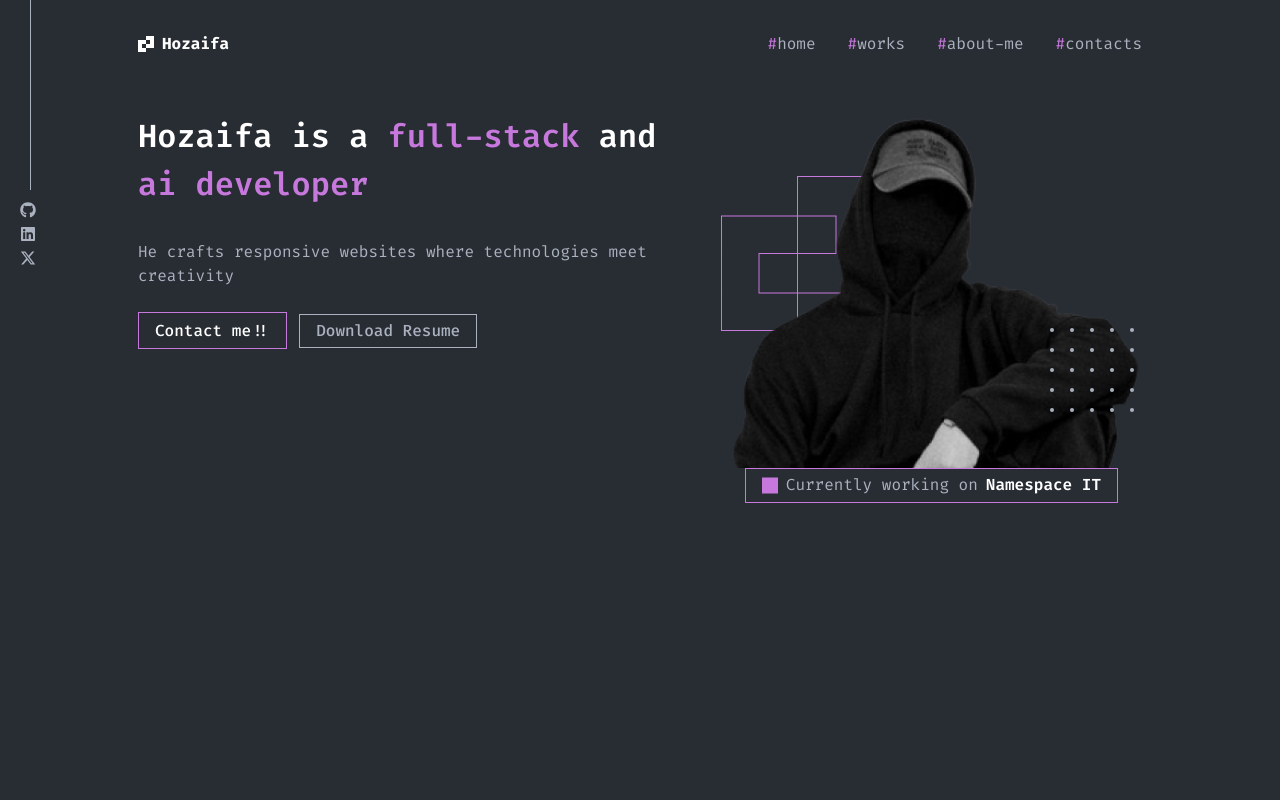
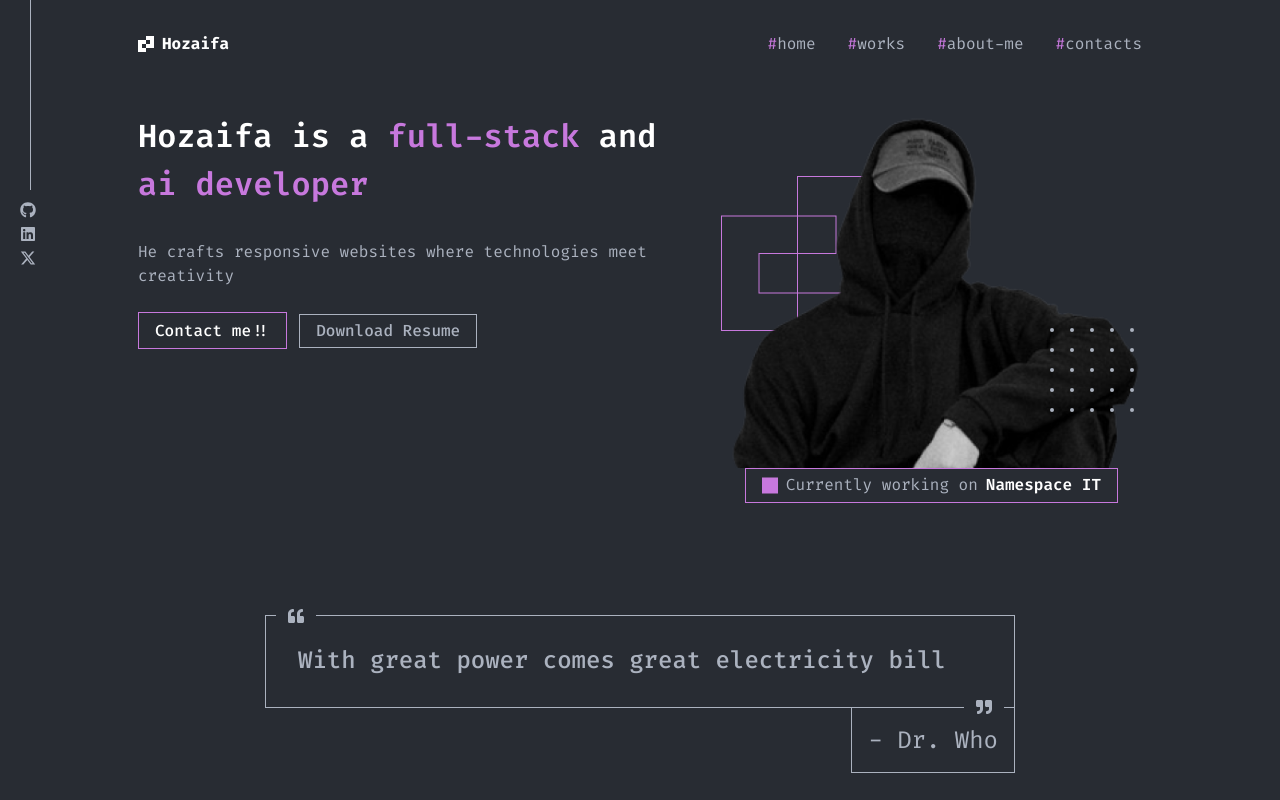
Before and after one commit to hozaifa4you/hozaifabinmasud, a Next.js app in the folder apps/frontend/: page / in a window 1280 px wide. Built offline with nearby package versions, Linux system fonts and the light colour scheme.

Commit message:
Hero bottom

```diff
--- a/apps/frontend/src/app/page.tsx
+++ b/apps/frontend/src/app/page.tsx
@@ -1,4 +1,4 @@
-import { HeroSection } from '@/components/home/hero';
+import { HeroSection } from '@/components/home/hero-section';
 
 const Home = () => {
    return (
--- /dev/null
+++ b/apps/frontend/src/components/home/hero-section.tsx
@@ -0,0 +1,83 @@
+import Link from 'next/link';
+import { Button, buttonVariants } from '../ui/button';
+import Image from 'next/image';
+import { DotGridIcon, LogoSvg } from '../ui/icons';
+import { Quote } from './quoto';
+
+const HeroSection = () => {
+   return (
+      <>
+         <div className="container pt-14 pb-28">
+            <div className="grid gap-4 xl:grid-cols-7">
+               <div className="xl:col-span-4">
+                  <h1 className="text-text-secondary text-[32px] font-semibold">
+                     Hozaifa is a{' '}
+                     <span className="text-primary">full-stack</span> and{' '}
+                     <span className="text-primary">ai developer</span>
+                  </h1>
+                  <p className="pt-8 pb-6">
+                     He crafts responsive websites where technologies meet
+                     creativity
+                  </p>
+
+                  <div className="flex items-center gap-3">
+                     <Button variant="outline">Contact me!!</Button>
+                     <Link
+                        href="/download-resume"
+                        className={buttonVariants({ variant: 'default' })}
+                     >
+                        Download Resume
+                     </Link>
+                  </div>
+               </div>
+               <div className="xl:col-span-3">
+                  <div className="relative flex flex-col items-center gap-0">
+                     <Image
+                        src="/alternate/me.png"
+                        alt="Hozaifa"
+                        width={457}
+                        height={386}
+                        quality={100}
+                     />
+
+                     <DotGridIcon className="absolute top-[13.5rem] right-2" />
+                     <LogoSvg className="absolute top-16 left-0 -z-10 size-[155px]" />
+
+                     <span
+                        className={buttonVariants({
+                           variant: 'outline',
+                           className: '!text-text !font-normal',
+                        })}
+                     >
+                        <svg
+                           width="16"
+                           height="17"
+                           viewBox="0 0 16 17"
+                           fill="none"
+                           xmlns="http://www.w3.org/2000/svg"
+                        >
+                           <rect
+                              x="0.5"
+                              y="1"
+                              width="15"
+                              height="15"
+                              fill="#C778DD"
+                              stroke="#C778DD"
+                           />
+                        </svg>
+                        Currently working on{' '}
+                        <span className="font-semibold text-white">
+                           Namespace IT
+                        </span>
+                     </span>
+                  </div>
+               </div>
+            </div>
+         </div>
+
+         <Quote />
+      </>
+   );
+};
+
+export { HeroSection };
--- a/apps/frontend/src/components/home/hero.tsx
+++ /dev/null
@@ -1,77 +0,0 @@
-import Link from 'next/link';
-import { Button, buttonVariants } from '../ui/button';
-import Image from 'next/image';
-import { DotGridIcon, LogoSvg } from '../ui/icons';
-
-const HeroSection = () => {
-   return (
-      <div className="container pt-14 pb-28">
-         <div className="grid gap-4 xl:grid-cols-7">
-            <div className="xl:col-span-4">
-               <h1 className="text-text-secondary text-[32px] font-semibold">
-                  Hozaifa is a <span className="text-primary">full-stack</span>{' '}
-                  and <span className="text-primary">ai developer</span>
-               </h1>
-               <p className="pt-8 pb-6">
-                  He crafts responsive websites where technologies meet
-                  creativity
-               </p>
-
-               <div className="flex items-center gap-3">
-                  <Button variant="outline">Contact me!!</Button>
-                  <Link
-                     href="/download-resume"
-                     className={buttonVariants({ variant: 'default' })}
-                  >
-                     Download Resume
-                  </Link>
-               </div>
-            </div>
-            <div className="xl:col-span-3">
-               <div className="relative flex flex-col items-center gap-0">
-                  <Image
-                     src="/alternate/me.png"
-                     alt="Hozaifa"
-                     width={457}
-                     height={386}
-                     quality={100}
-                  />
-
-                  <DotGridIcon className="absolute top-[13.5rem] right-2" />
-                  <LogoSvg className="absolute top-16 left-0 -z-10 size-[155px]" />
-
-                  <span
-                     className={buttonVariants({
-                        variant: 'outline',
-                        className: '!text-text !font-normal',
-                     })}
-                  >
-                     <svg
-                        width="16"
-                        height="17"
-                        viewBox="0 0 16 17"
-                        fill="none"
-                        xmlns="http://www.w3.org/2000/svg"
-                     >
-                        <rect
-                           x="0.5"
-                           y="1"
-                           width="15"
-                           height="15"
-                           fill="#C778DD"
-                           stroke="#C778DD"
-                        />
-                     </svg>
-                     Currently working on{' '}
-                     <span className="font-semibold text-white">
-                        Namespace IT
-                     </span>
-                  </span>
-               </div>
-            </div>
-         </div>
-      </div>
-   );
-};
-
-export { HeroSection };
--- /dev/null
+++ b/apps/frontend/src/components/home/quoto.tsx
@@ -0,0 +1,25 @@
+import { FaQuoteLeft, FaQuoteRight } from 'react-icons/fa';
+
+const Quote = () => {
+   return (
+      <div className="m-auto w-full max-w-[750px]">
+         <div className="border-text relative w-full border bg-transparent p-8">
+            <span className="text-2xl leading-none font-medium">
+               With great power comes great electricity bill
+            </span>
+
+            <span className="bg-bg-main absolute -top-3.5 left-2.5 flex h-7 w-10 items-center justify-center">
+               <FaQuoteLeft />
+            </span>
+            <span className="bg-bg-main absolute right-2.5 -bottom-3.5 flex h-7 w-10 items-center justify-center">
+               <FaQuoteRight />
+            </span>
+         </div>
+         <span className="border-text ml-auto block size-fit border border-t-0 p-4 text-2xl">
+            - Dr. Who
+         </span>
+      </div>
+   );
+};
+
+export { Quote };
```
